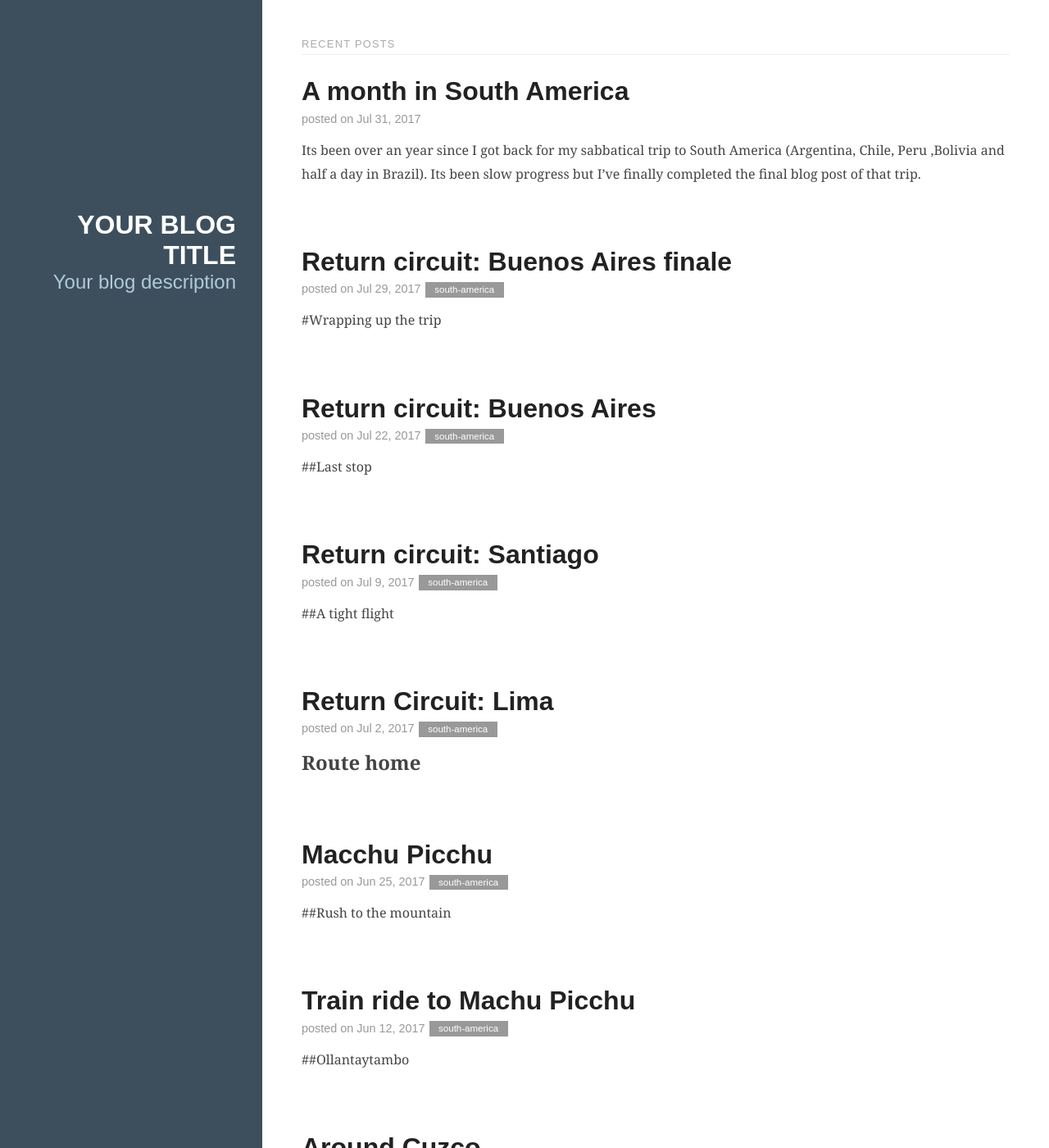
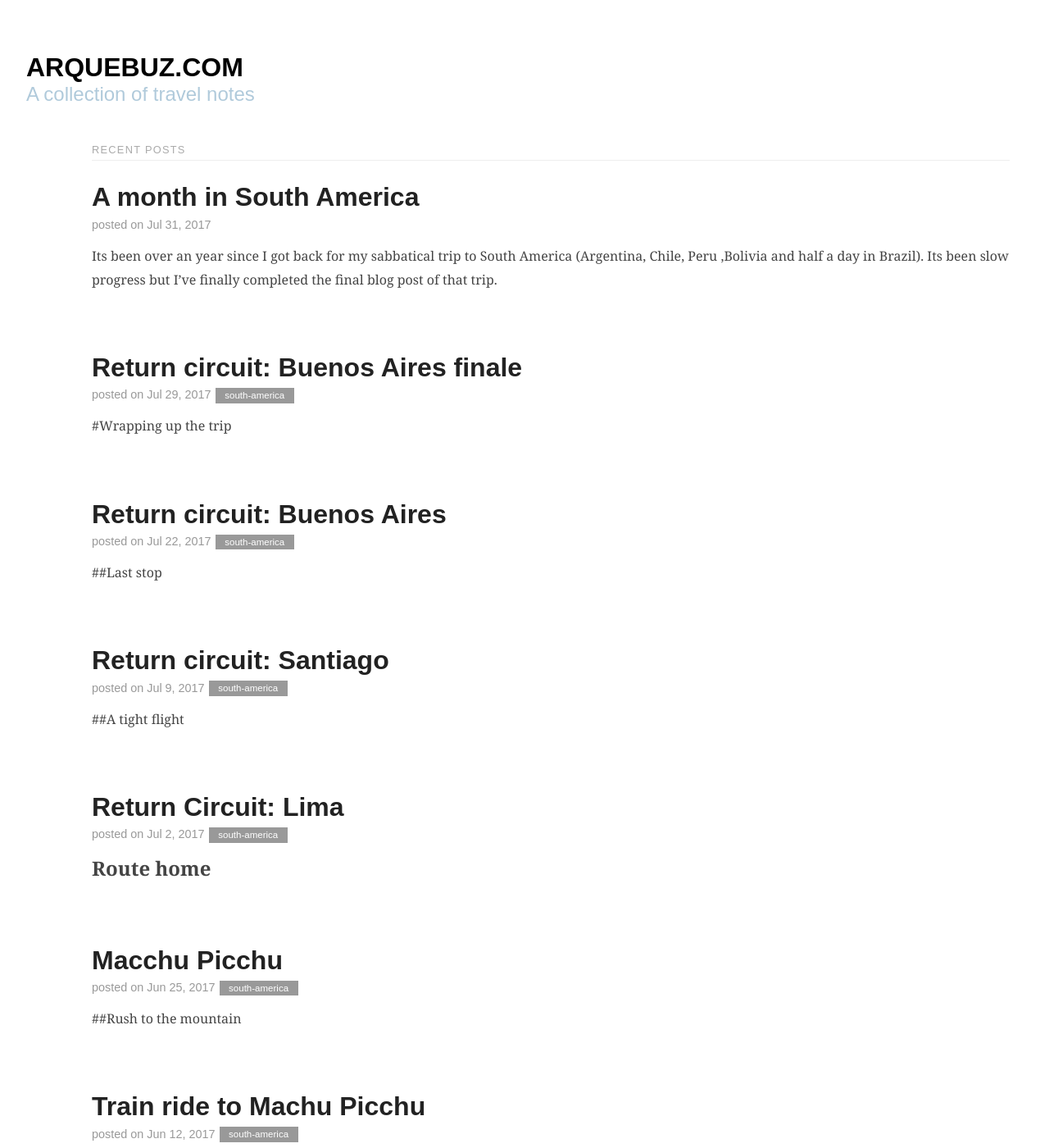
Before and after one commit to aeshanw/aeshanw.github.io, a Jekyll site: the page built from index.html, in a window 1280 px wide and 1400 px high. Shown: the whole window at 82% size. Built offline with Jekyll 4.4.1, drawn with Linux system fonts in a browser that asks for light colours.

Commit message:
new tags page

```diff
--- a/Gemfile
+++ b/Gemfile
@@ -1,3 +1,4 @@
 source 'https://rubygems.org'
 gem 'commonmarker'
 gem 'github-pages', group: :jekyll_plugins
+gem "minimal-mistakes-jekyll"
--- a/_config.yml
+++ b/_config.yml
@@ -1,10 +1,11 @@
 # Site settings
-title: Your blog title
-description: Your blog description
+title: Arquebuz.com
+description: A collection of travel notes
 baseurl: "" # the subpath of your site, e.g. /blog/
-url: "http://www.myblog.com" # the base hostname & protocol for your site
+url: "https://www.areqbuz.com" # the base hostname & protocol for your site
 twitter_username: twitterusername
 github_username:  githubusername
+theme: minimal-mistakes-jekyll
 
 # Build settings
 markdown: kramdown
--- a/_layouts/default.html
+++ b/_layouts/default.html
@@ -6,9 +6,13 @@
   <body>
 
     <div id="layout" class="pure-g">
-        {% include sidebar.html %}
-
-        <div class="content pure-u-1 pure-u-md-3-4">
+        <div class="header pure-u-1 pure-u-md-6">
+            <h1 class="brand-title">{{ site.title }}</h1>
+            {% if site.description %}
+                <h2 class="brand-tagline">{{ site.description }}</h2>
+            {% endif %}
+        </div>
+        <div class="content pure-u-1 pure-u-md-6">
             <div>
                 {{ content }}
 
--- a/_sass/_blog.scss
+++ b/_sass/_blog.scss
@@ -147,17 +147,17 @@ h3 {
 @media (min-width: 48em) {
     .content {
         padding: 2em 3em 0;
-        margin-left: 25%;
+        margin-left: 5%;
     }
 
     .header {
-        margin: 80% 2em 0;
-        text-align: right;
+        margin: 5% 2em 0;
+        text-align: left;
     }
 
-    .sidebar {
-        position: fixed;
-        top: 0;
-        bottom: 0;
-    }
+    // .sidebar {
+    //     position: fixed;
+    //     top: 0;
+    //     bottom: 0;
+    // }
 }
```
Also changed, not shown: _layouts/tagpage.html (added, +15 -0 lines), tag/south-america.md (added, +5 -0 lines), Gemfile.lock.
